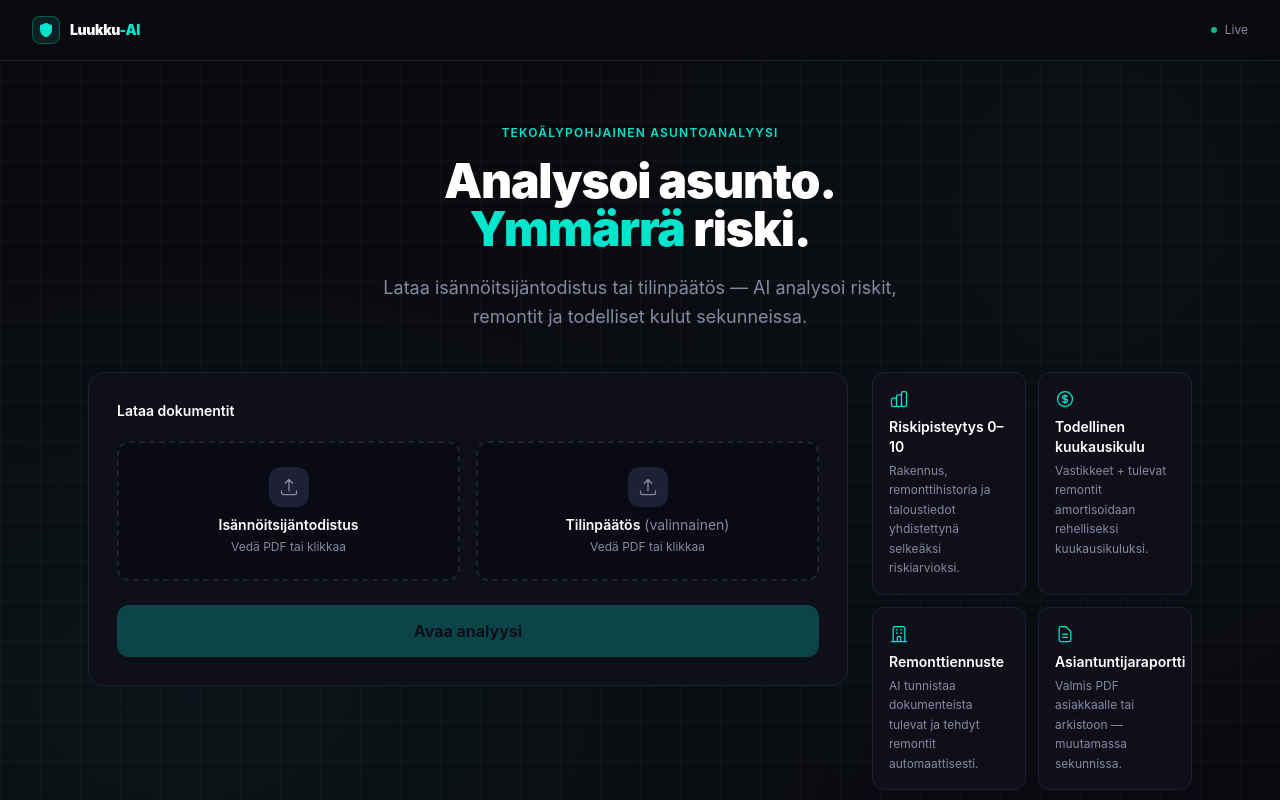
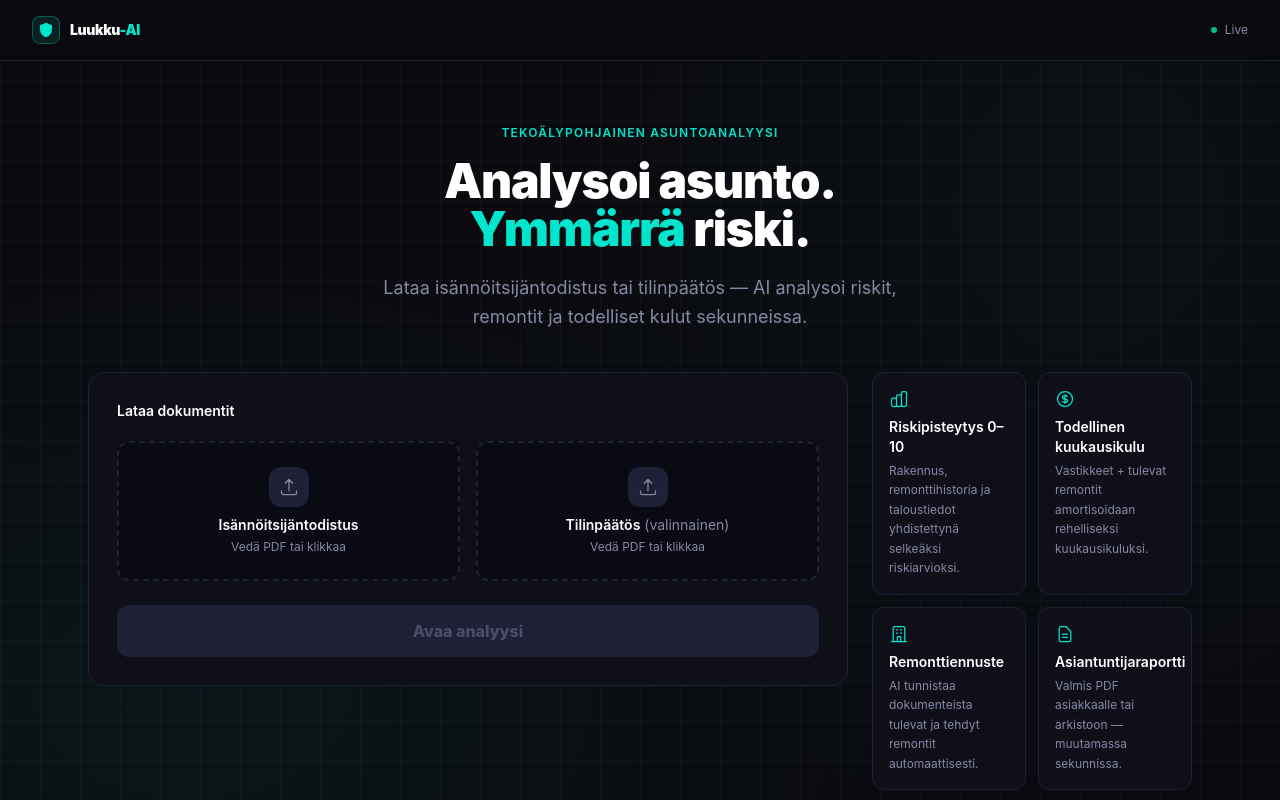
Before and after one commit to mikko-lab/luukku-ai, a Next.js app: page / in a window 1280 px wide. Shown: the top 800 px of the page. Built offline with nearby package versions, Linux system fonts and the light colour scheme.

Commit message:
Fix button disabled contrast, ReportPDF logo color teal

```diff
--- a/app/page.tsx
+++ b/app/page.tsx
@@ -497,9 +497,9 @@ export default function Home() {
                   disabled={!canAnalyze || state === "loading"}
                   aria-busy={state === "loading"}
                   style={canAnalyze && state !== "loading" ? { boxShadow: "0 0 24px rgba(0,229,204,0.30)" } : undefined}
-                  className="w-full py-3.5 rounded-xl font-bold text-base transition-all
-                    bg-[#00E5CC] text-[#0A0A0F] hover:bg-[#00f5da] active:scale-[0.98]
-                    disabled:opacity-25 disabled:cursor-not-allowed"
+                  className="w-full py-3.5 rounded-xl font-extrabold text-base transition-all
+                    bg-[#00E5CC] text-black hover:bg-[#00f5da] active:scale-[0.98]
+                    disabled:bg-[#1E2035] disabled:text-[#4B4B6A] disabled:cursor-not-allowed disabled:shadow-none"
                 >
                   {state === "loading" ? (
                     <span className="flex items-center justify-center gap-2">
--- a/src/components/ReportPDF.tsx
+++ b/src/components/ReportPDF.tsx
@@ -26,7 +26,7 @@ const styles = StyleSheet.create({
   },
   productName: {
     fontSize: 9,
-    color: "#6B7280",
+    color: "#00E5CC",
     letterSpacing: 1,
     textTransform: "uppercase",
     marginBottom: 4,
```
